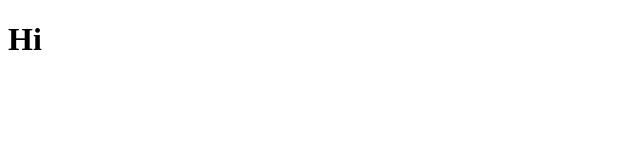
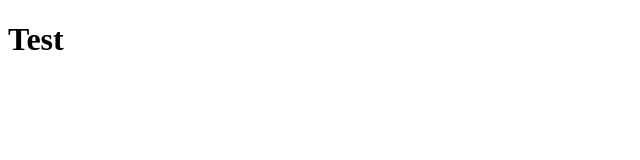
Before and after one commit to steve-999/steve-999.github.io, a plain HTML site: page index.html in a window 1280 px wide. Shown: the full height of the page, 0-640 px from the left. Drawn offline with Linux system fonts and the light colour scheme.

Commit message:
2nd commit

```diff
--- a/index.html
+++ b/index.html
@@ -6,6 +6,6 @@
     <title>My Porfolio</title>
 </head>
 <body>
-    <h1>Hi</h1>
+    <h1>Test</h1>
 </body>
 </html>
```
